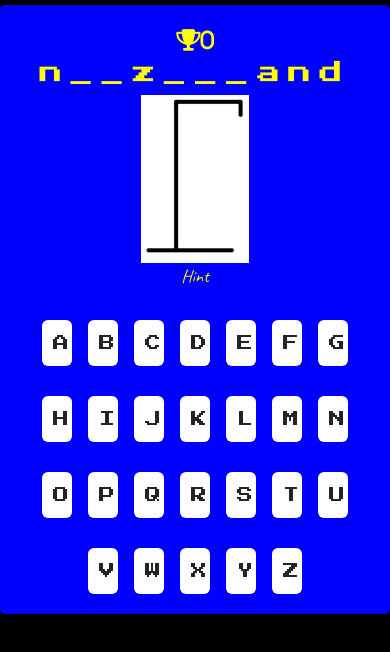
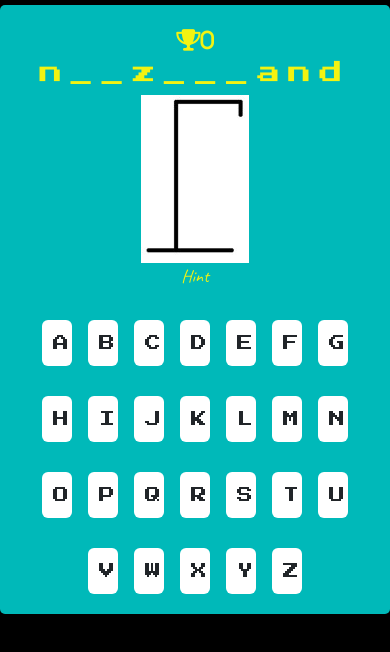
Before and after one commit to farsanar-fr/hangman, a plain HTML site: page index.html in a window 390 px wide. Both pictures are taken after a click on the button "Start Game". Shown: the part 36-688 px from the top of the page. Drawn offline with nearby package versions, Linux system fonts and the light colour scheme.

Commit message:
Responsive

```diff
--- a/index.html
+++ b/index.html
@@ -31,7 +31,7 @@
             <button class="btn start btn-custom">Start Game</button>
         </div>
     <div class="game-area hidden container">
-      <div class="msg hidden">
+      <div class="msg text-center hidden">
         <h2></h2>
         <button class="btn btn-light rst">Restart</button>
       </div>
--- a/script.js
+++ b/script.js
@@ -129,17 +129,15 @@ function startGame() {
   $(".hint").click(() => {
     $(".hint p").show();
   });
-  // let wordList=["apple","orange","grapes","pomegranate","pineapple","mango","cherry",  "papaya","watermelon","blueberry","strawberry"];
-  but = $(".keys");
-  console.log(but);
+
 
   $(".score h4").html('<i class="fa-solid fa-trophy">' + score + "</i>");
 
-  var temp;
-  var attempt = 1;
-  var word = wordList[generateNum(wordList)].toLowerCase().replaceAll(" ", "");
+  let temp;
+  let attempt = 1;
+  let word = wordList[generateNum(wordList)].toLowerCase().replaceAll(" ", "");
   console.log(word);
-  var tWord = word;
+  let tWord = word;
   for (let i = 0; i < tWord.length / 2 + 1; i++) {
     temp = word.replace(word[generateNum(word)], "_");
     word = temp;
@@ -200,8 +198,8 @@ function startGame() {
       $(".score h4").html('<i class="fa-solid fa-trophy">' + score + "</i>");
       $(e.target).prop("disabled", true);
       if (attempt > 6) {
-        $(".msg h2").text("GAME OVER");
-        // $(".msg h2").after("<h4>Score :" + score + "</h2");
+        $(".msg h2").text("GAME OVER \n Score:"+score);
+       // $(".msg h2").after("<h4>Score :" + score + "</h4>");
         score = 0;
         $(".msg").removeClass("win");
         $(".msg").addClass("fail");
@@ -218,11 +216,11 @@ function startGame() {
     console.log("result" + result);
 
     if (result && !result.includes("_")) {
-      console.log("Stop");
+      console.log("Stop",result);
 
       // $(".keys").prop("disabled", true);
-      $(".msg h2").text("YOU WON");
-      // $(".msg h2").after("<h4>Score " + score + "</h2");
+      $(".msg h2").text("YOU WON \n Score:"+score);
+      //$(".msg h2").after("<h4>Score " + score + "</h4>");
       $(".msg").removeClass("fail");
       $(".msg").addClass("win");
 
@@ -238,7 +236,6 @@ function startGame() {
 $(".rst").click(function () {
   $(".keys").prop("disabled", false);
   $(".msg").hide();
-
   $(".overlay").hide();
   $(".keys").removeClass("btn-danger");
   $(".keys").removeClass("btn-success");
--- a/style.css
+++ b/style.css
@@ -1,30 +1,31 @@
-:root{
-  --body-color:black;
-  --game-color:blue;
-  --game-text:yellow;
-  --head-color:aqua;
-  --button-color:white;
-
-
+:root {
+  --body-color: black;
+  --game-color: rgba(0, 255, 255, 0.727);
+  --game-text: rgb(243, 243, 17);
+  --head-color: aqua;
+  --button-color: white;
 }
 body {
-  background-color:var(--body-color);
+  background-color: var(--body-color);
   color: var(--head-color);
   font-family: "Press Start 2P", system-ui;
 }
-.game-area,.welcome {
+.game-area,
+.welcome {
   width: 70%;
   height: 60%;
   background-color: var(--game-color);
-color: var(--game-text);
+  color: var(--game-text);
   position: relative;
   padding: 5%;
   border-radius: 5px;
 }
-.welcome button
-{
+.welcome button {
   text-align: center;
-
+}
+.btn:hover {
+  background-color: var(--game-text);
+  color: var(--body-color);
 }
 .msg {
   width: 30%;
@@ -36,23 +37,19 @@ color: var(--game-text);
   left: 30%;
   z-index: 4;
 }
-.hint
-{
+.hint {
   clear: both;
   font-family: "Caveat", cursive;
   font-size: large;
 }
-.hint p{
+.hint p {
   background-color: yellow;
   color: black;
-
 }
-.win
-{
+.win {
   background-color: rgb(22, 150, 60);
 }
-.fail
-{
+.fail {
   background-color: red;
 }
 
@@ -79,20 +76,17 @@ color: var(--game-text);
   z-index: 3;
 }
 .keyboard {
-
   clear: both;
 }
 .btn-custom {
   background-color: var(--button-color);
 }
-.keys
-{
-   padding: 10px;
+.keys {
+  padding: 10px;
   width: 40px;
   margin-top: 30px;
 }
-.btn-wrong
-{
+.btn-wrong {
   background-color: red;
 }
 @media (max-width: 500px) {
@@ -114,6 +108,24 @@ color: var(--game-text);
   .keyboard {
     margin-top: 0;
   }
+  .msg
+  {
+    width: 50%;
+  }
+  .msg h2,.msg button
+  {
+    font-size: xx-small;
+    font-weight: 100;
+
+  }
+}
+@media (max-width: 1200px) {
+  .word {
+    position: relative;
+  }
+  .keyboard {
+    margin-top: 0;
+  }
 }
 @media (max-width: 800px) {
   .game-area {
@@ -130,4 +142,9 @@ color: var(--game-text);
   .keyboard {
     margin-top: 0;
   }
+  .msg
+  {
+    width: 50%;
+  }
+
 }
```
